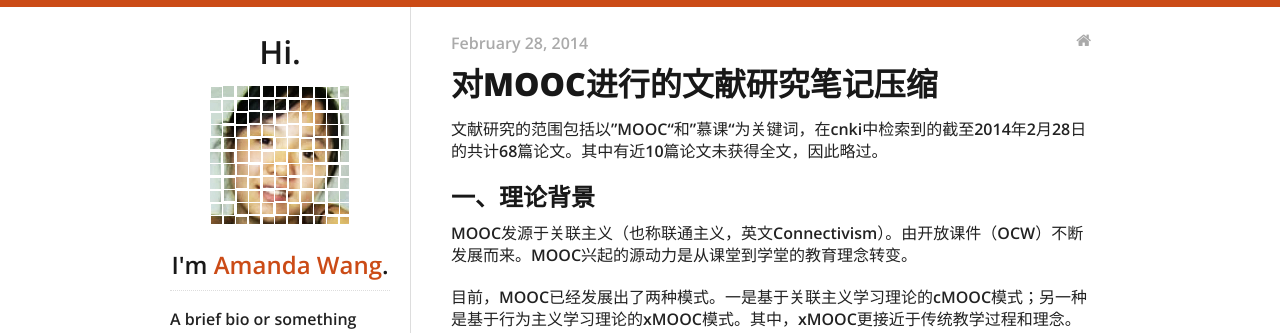
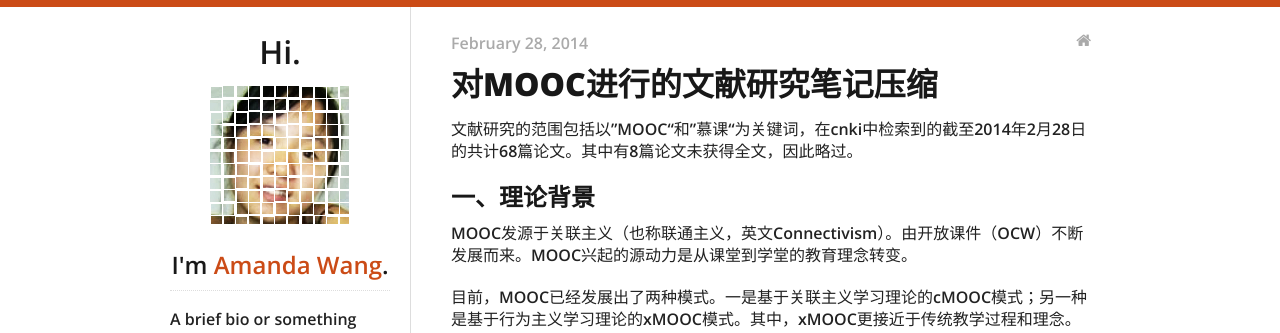
Before and after one commit to fantaghiro/fantaghiro.github.io, a Jekyll site: the page built from _posts/2014-02-28-MOOC-Literature-Review.markdown, in a window 1280 px wide and 900 px high. Shown: the top 333 px of the window. Built offline with Jekyll 4.4.1, drawn with Linux system fonts in a browser that asks for light colours; nearby versions of some CDN libraries; comment, search, counter and statistics services are not loaded.

Commit message:
Update 2014-02-28-MOOC-Literature-Review.markdown

```diff
--- a/_posts/2014-02-28-MOOC-Literature-Review.markdown
+++ b/_posts/2014-02-28-MOOC-Literature-Review.markdown
@@ -7,7 +7,7 @@ tags:
 - 慕课
 - 在线教育
 ---
-文献研究的范围包括以”MOOC“和”慕课“为关键词，在cnki中检索到的截至2014年2月28日的共计68篇论文。其中有近10篇论文未获得全文，因此略过。
+文献研究的范围包括以”MOOC“和”慕课“为关键词，在cnki中检索到的截至2014年2月28日的共计68篇论文。其中有8篇论文未获得全文，因此略过。
 <!--more-->
 
 ## 一、理论背景
```
